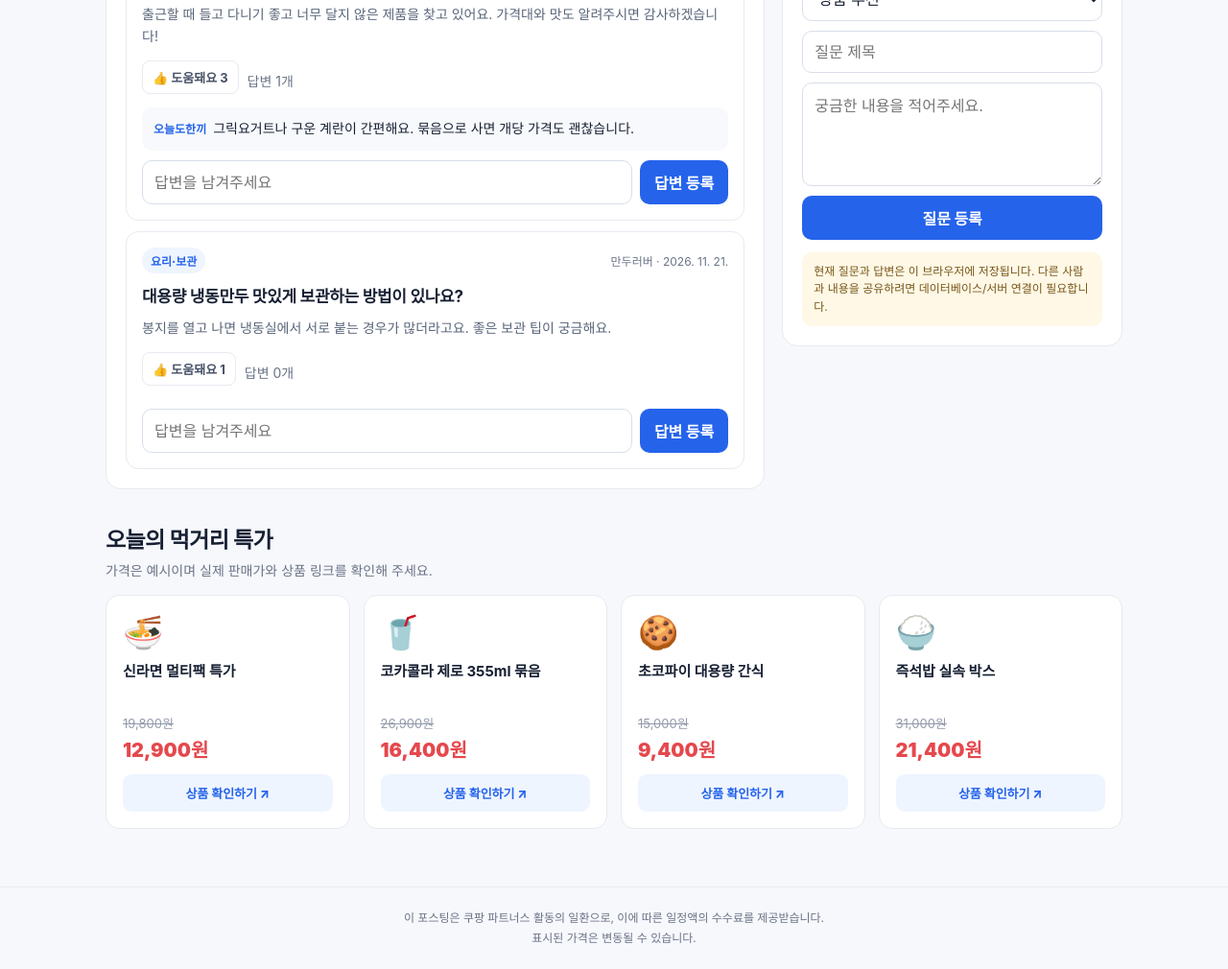
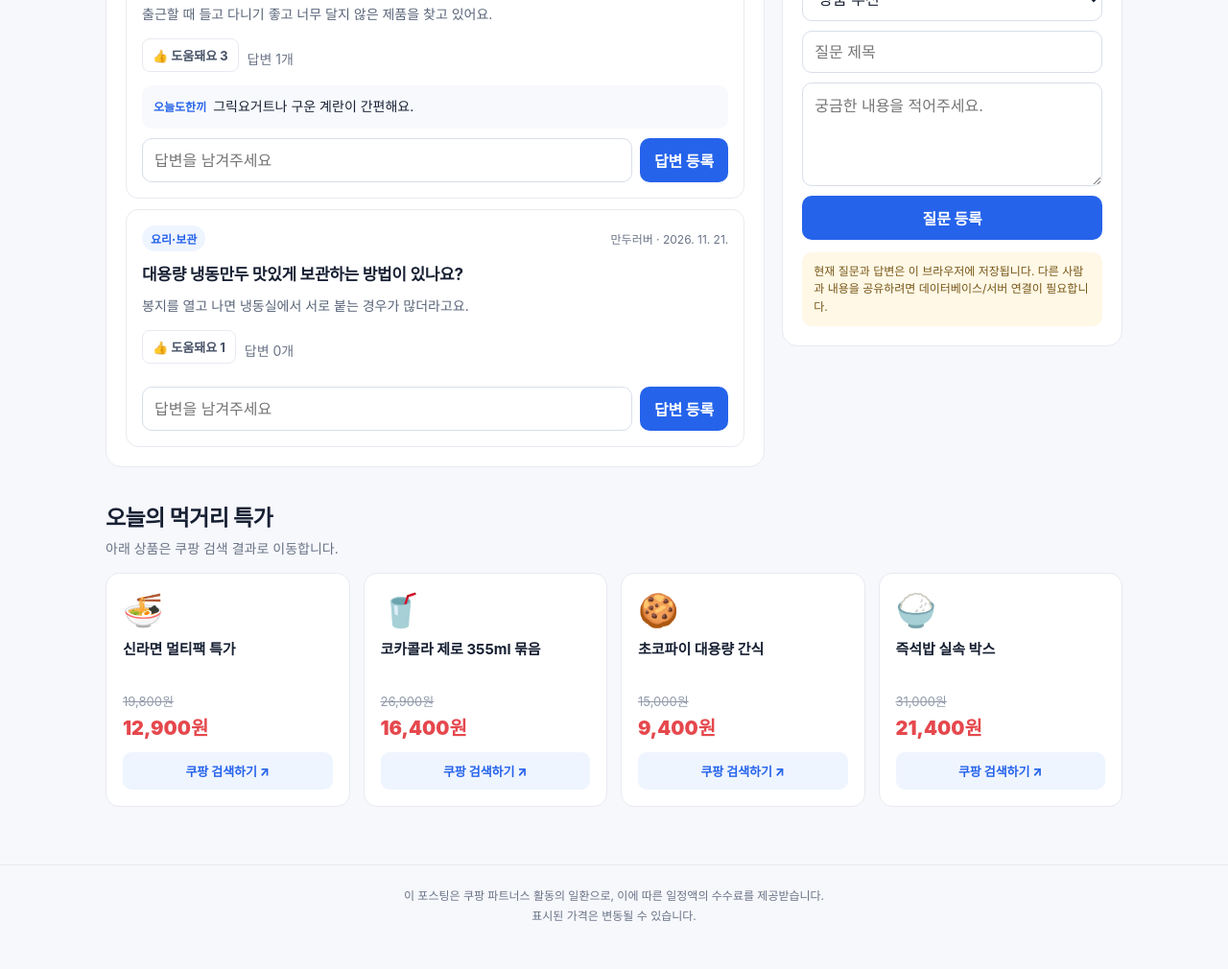
Before and after one commit to junyoungkim2016/lowprice, a plain HTML site: page index.html in a window 1280 px wide. Shown: the part 637-1647 px from the top of the page at 96% size. After the commit the page ends 1624 px from the top, so only its background shows below. Drawn offline with Linux system fonts and the light colour scheme.

Commit message:
Add Coupang search links for food products

```diff
--- a/index.html
+++ b/index.html
@@ -77,7 +77,7 @@
   </header>
   <main id="home">
     <section class="hero">
-      <div><div class="eyebrow">맛있는 정보, 함께 나눠요</div><h1>먹거리 궁금증,<br />서로 묻고 답해요</h1><p>상품 추천부터 보관법, 가성비 비교까지<br />궁금한 점을 질문하고 다른 사람의 경험을 나눠보세요.</p></div>
+      <div><div class="eyebrow">맛있는 정보, 함께 나눠요</div><h1>먹거리 궁금증,<br />서로 묻고 답해요</h1><p>상품 추천부터 보관법, 가성비 비교까지<br />궁금한 점을 질문하고 경험을 나눠보세요.</p></div>
       <div class="hero-icon" aria-hidden="true">💬</div>
     </section>
 
@@ -106,7 +106,7 @@
     </section>
 
     <section class="section" id="deals">
-      <div class="section-head"><div><h2>오늘의 먹거리 특가</h2><p class="sub">가격은 예시이며 실제 판매가와 상품 링크를 확인해 주세요.</p></div></div>
+      <div class="section-head"><div><h2>오늘의 먹거리 특가</h2><p class="sub">아래 상품은 쿠팡 검색 결과로 이동합니다.</p></div></div>
       <div id="dealList" class="deals"></div>
     </section>
   </main>
@@ -114,25 +114,25 @@
   <script>
     const STORAGE_KEY = 'lowprice_qa_v1';
     const starterQuestions = [
-      { id:'sample-1', category:'상품 추천', title:'간편하게 먹을 수 있는 가성비 단백질 간식 추천해주세요', body:'출근할 때 들고 다니기 좋고 너무 달지 않은 제품을 찾고 있어요. 가격대와 맛도 알려주시면 감사하겠습니다!', name:'먹거리초보', createdAt:Date.now()-3600000, votes:3, answers:[{name:'오늘도한끼',body:'그릭요거트나 구운 계란이 간편해요. 묶음으로 사면 개당 가격도 괜찮습니다.'}] },
-      { id:'sample-2', category:'요리·보관', title:'대용량 냉동만두 맛있게 보관하는 방법이 있나요?', body:'봉지를 열고 나면 냉동실에서 서로 붙는 경우가 많더라고요. 좋은 보관 팁이 궁금해요.', name:'만두러버', createdAt:Date.now()-7200000, votes:1, answers:[] }
+      { id:'sample-1', category:'상품 추천', title:'간편하게 먹을 수 있는 가성비 단백질 간식 추천해주세요', body:'출근할 때 들고 다니기 좋고 너무 달지 않은 제품을 찾고 있어요.', name:'먹거리초보', createdAt:Date.now()-3600000, votes:3, answers:[{name:'오늘도한끼',body:'그릭요거트나 구운 계란이 간편해요.'}] },
+      { id:'sample-2', category:'요리·보관', title:'대용량 냉동만두 맛있게 보관하는 방법이 있나요?', body:'봉지를 열고 나면 냉동실에서 서로 붙는 경우가 많더라고요.', name:'만두러버', createdAt:Date.now()-7200000, votes:1, answers:[] }
     ];
     const deals = [
-      { emoji:'🍜', name:'신라면 멀티팩 특가', old:19800, price:12900, url:'https://www.coupang.com/' },
-      { emoji:'🥤', name:'코카콜라 제로 355ml 묶음', old:26900, price:16400, url:'https://www.coupang.com/' },
-      { emoji:'🍪', name:'초코파이 대용량 간식', old:15000, price:9400, url:'https://www.coupang.com/' },
-      { emoji:'🍚', name:'즉석밥 실속 박스', old:31000, price:21400, url:'https://www.coupang.com/' }
+      { emoji:'🍜', name:'신라면 멀티팩 특가', old:19800, price:12900, search:'신라면 멀티팩' },
+      { emoji:'🥤', name:'코카콜라 제로 355ml 묶음', old:26900, price:16400, search:'코카콜라 제로 355ml 24캔' },
+      { emoji:'🍪', name:'초코파이 대용량 간식', old:15000, price:9400, search:'오리온 초코파이 정 대용량' },
+      { emoji:'🍚', name:'즉석밥 실속 박스', old:31000, price:21400, search:'햇반 210g 24개입' }
     ];
     let questions = loadQuestions();
     const won = value => `${Number(value).toLocaleString('ko-KR')}원`;
+    function coupangSearchUrl(query) { return `https://www.coupang.com/np/search?q=${encodeURIComponent(query)}&channel=recent`; }
     function loadQuestions() {
       try {
         const saved = localStorage.getItem(STORAGE_KEY);
         if (saved) { const parsed = JSON.parse(saved); if (Array.isArray(parsed)) return parsed; }
       } catch (error) { console.warn('저장된 질문을 불러오지 못했습니다.', error); }
-      return structuredCloneSafe(starterQuestions);
+      return JSON.parse(JSON.stringify(starterQuestions));
     }
-    function structuredCloneSafe(value) { return JSON.parse(JSON.stringify(value)); }
     function saveQuestions() {
       try { localStorage.setItem(STORAGE_KEY, JSON.stringify(questions)); }
       catch (error) { alert('브라우저 저장 공간에 저장하지 못했습니다.'); }
@@ -156,8 +156,14 @@
         </article>`).join('');
     }
     function renderDeals() {
-      document.getElementById('dealList').innerHTML = deals.map(item => `<article class="deal"><div class="deal-emoji" aria-hidden="true">${item.emoji}</div><h3>${safeText(item.name)}</h3><div class="old">${won(item.old)}</div><div class="price">${won(item.price)}</div><a href="${item.url}" target="_blank" rel="noopener noreferrer">상품 확인하기 ↗</a></article>`).join('');
+      document.getElementById('dealList').innerHTML = deals.map(item => {
+        const url = coupangSearchUrl(item.search);
+        return `<article class="deal"><div class="deal-emoji" aria-hidden="true">${item.emoji}</div><h3>${safeText(item.name)}</h3><div class="old">${won(item.old)}</div><div class="price">${won(item.price)}</div><a href="${url}" target="_blank" rel="noopener noreferrer">쿠팡 검색하기 ↗</a></article>`;
+      }).join('');
     }
+    document.getElementById('askForm').addEventListener('submit', event => {
+      event.preventEvent();
+    });
     document.getElementById('askForm').addEventListener('submit', event => {
       event.preventDefault();
       const title = document.getElementById('askTitle').value.trim();
```
